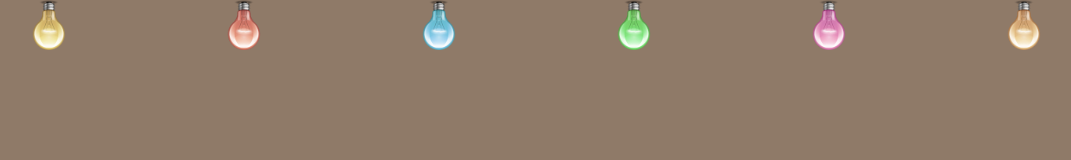
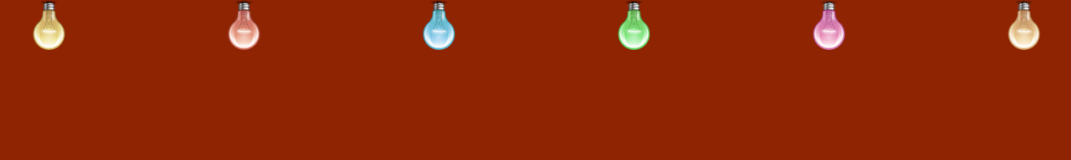
Before and after one commit to karunanayake790/MJ-GIFT, a website: page index.html in a window 1280 px wide. Both pictures are taken after a click on the button "බල්බ් ටික දානව". Shown: the whole page, without its empty margins (104-1175 px from the left). Drawn offline with nearby package versions, Linux system fonts and the light colour scheme.

Commit message:
Update stylesheet.css

```diff
--- a/stylesheet.css
+++ b/stylesheet.css
@@ -12,7 +12,7 @@ body {
 	display: none;
 }
 .peach {
-	background-color: #FFDAB9;
+	background-color: #ff4104;
 
 }
 .peach-after {
```
